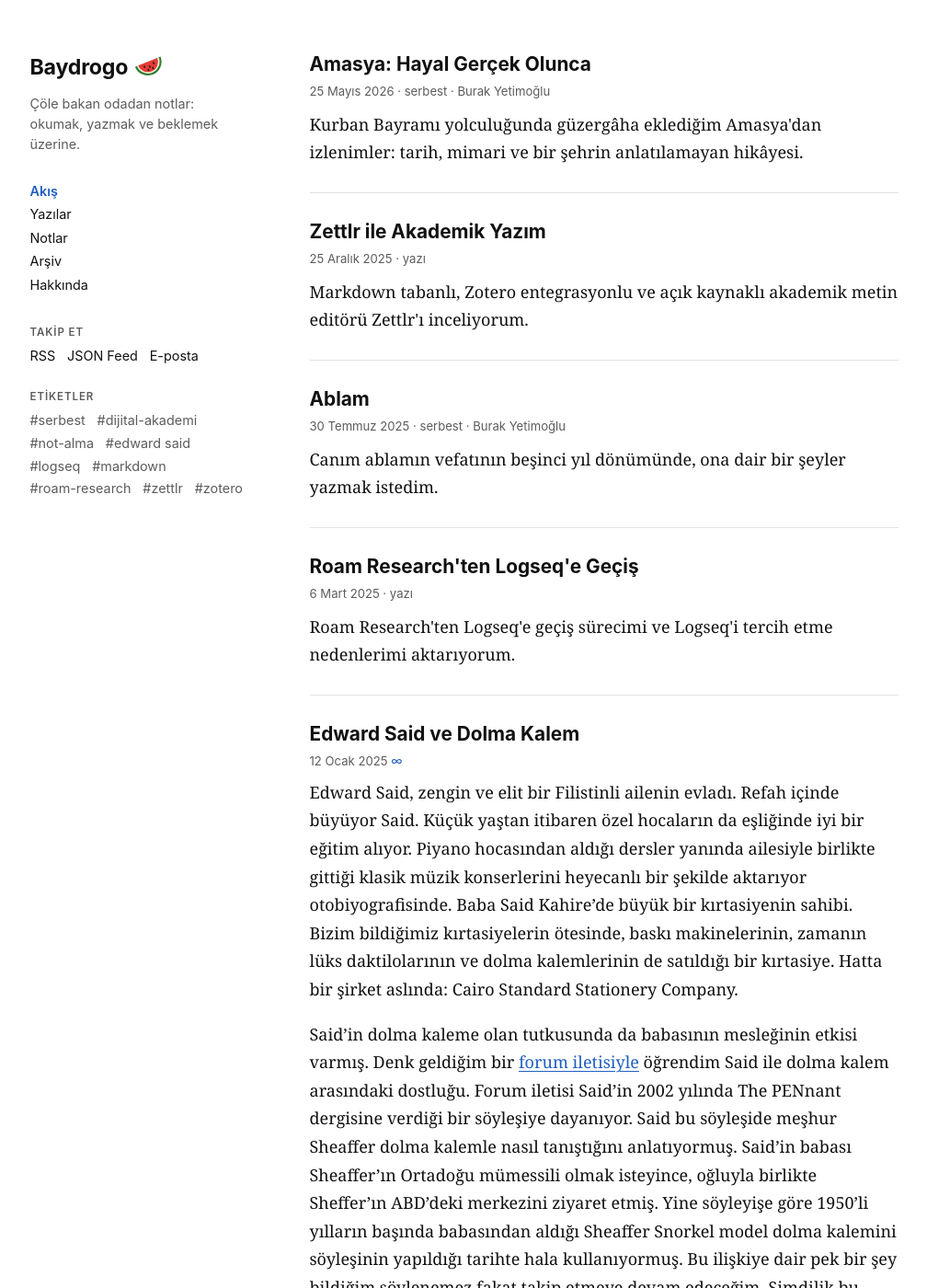
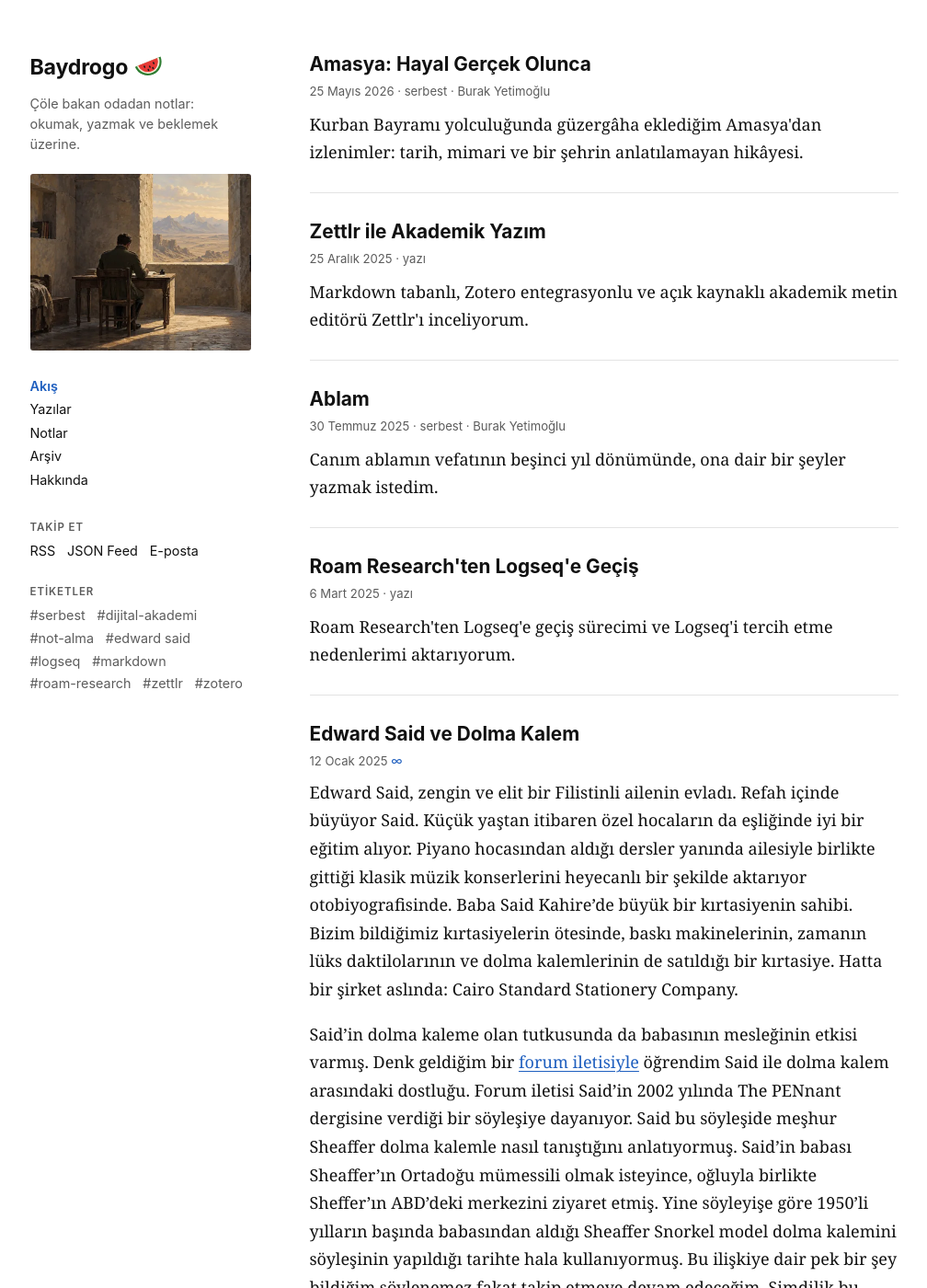
Before and after one commit to baydrogo/baydrogo, a Jekyll site: the page built from index.html, in a window 1280 px wide and 1400 px high. Shown: the whole window at 92% size, without its empty margins (128-1136 px from the left). Built offline with Jekyll 4.4.1, drawn with Linux system fonts in a browser that asks for light colours; the list of posts is cut into pages by our own code.

Commit message:
Ana sayfa kenar çubuğuna Drogo'nun odası görseli (telefonda gizli)
Co-Authored-By: Claude Opus 5.5 <noreply@anthropic.com>

```diff
--- a/_includes/kenar-cubugu.html
+++ b/_includes/kenar-cubugu.html
@@ -6,6 +6,9 @@
     </div>
     <p class="tanitim p-note">{{ site.description }}</p>
   </div>
+  {%- if include.bolum == "akis" %}
+  <img class="kenar-gorsel" src="{{ '/assets/img/drogo-oda.webp' | relative_url }}" alt="Kaledeki odasında, çöle bakan pencerenin önünde masada yazı yazan bir subay" width="480" height="384">
+  {%- endif %}
 
   <nav class="menu">
     <a href="{{ '/' | relative_url }}"{% if include.bolum == "akis" %} aria-current="page"{% endif %}>Akış</a>
--- a/assets/css/style.scss
+++ b/assets/css/style.scss
@@ -96,6 +96,13 @@ a { color: var(--mavi); text-underline-offset: 0.15em; text-decoration-thickness
 }
 
 .tanitim { margin: 0 0 1.75rem; color: var(--soluk); }
+.kenar-gorsel {
+  display: block;
+  width: 100%;
+  height: auto;
+  margin: -0.5rem 0 1.75rem;
+  border-radius: 3px;
+}
 
 .menu { display: flex; flex-direction: column; gap: 0.2rem; margin-bottom: 2rem; }
 .menu a { color: var(--metin); text-decoration: none; width: fit-content; }
@@ -299,6 +306,7 @@ a { color: var(--mavi); text-underline-offset: 0.15em; text-decoration-thickness
     border-bottom: 1px solid var(--cizgi);
   }
   .tanitim { margin-bottom: 1rem; }
+  .kenar-gorsel { display: none; }
   .menu { flex-direction: row; flex-wrap: wrap; gap: 0.2rem 1.1rem; margin-bottom: 0; }
   .kenar-bolum { display: none; }
 }
```
Also changed, not shown: assets/img/drogo-oda.webp (added).
